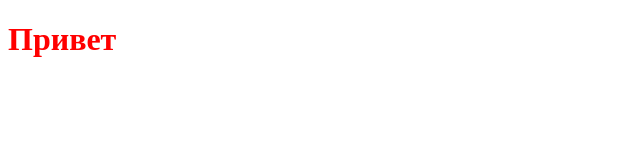
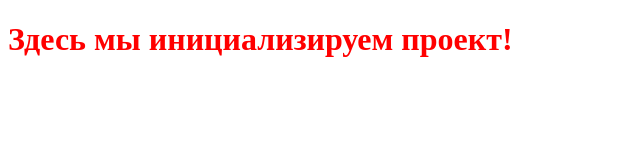
Before and after one commit to polinkaaa/Module02-Test, a plain HTML site: page index.html in a window 1280 px wide. Shown: the whole page, without its empty margins (0-640 px from the left). Drawn offline with Linux system fonts and the light colour scheme.

Commit message:
change index.html

```diff
--- a/index.html
+++ b/index.html
@@ -8,6 +8,6 @@
     <title>Document</title>
 </head>
 <body>
-    <h1>Привет</h1>
+    <h1>Здесь мы инициализируем проект!</h1>
 </body>
 </html>
```
